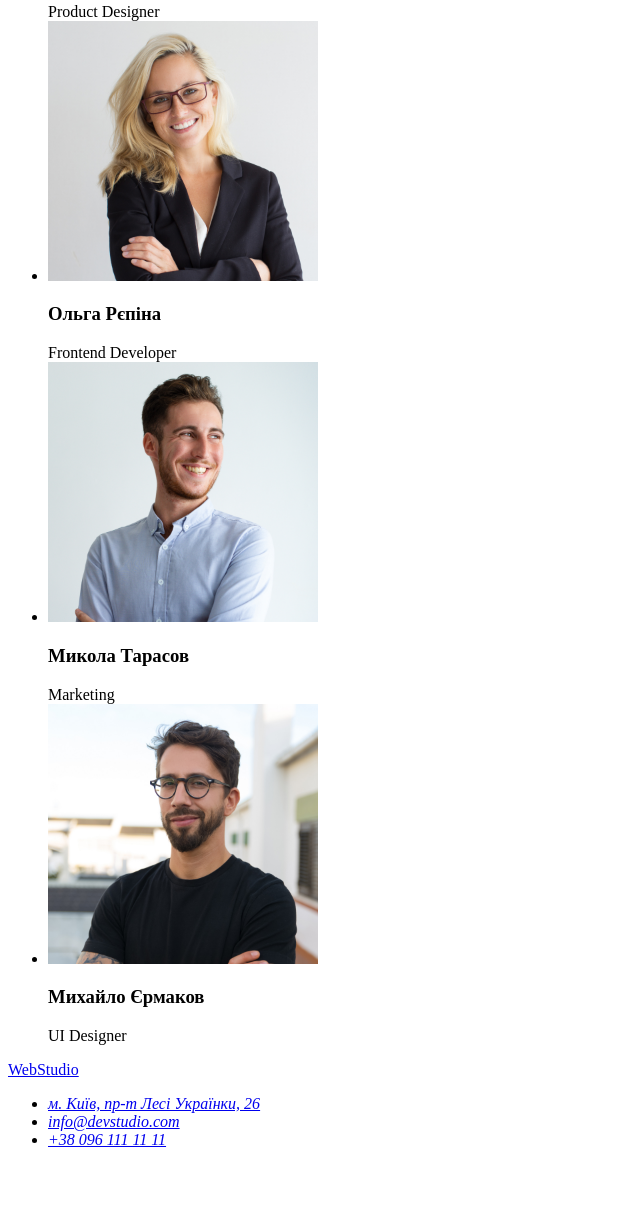
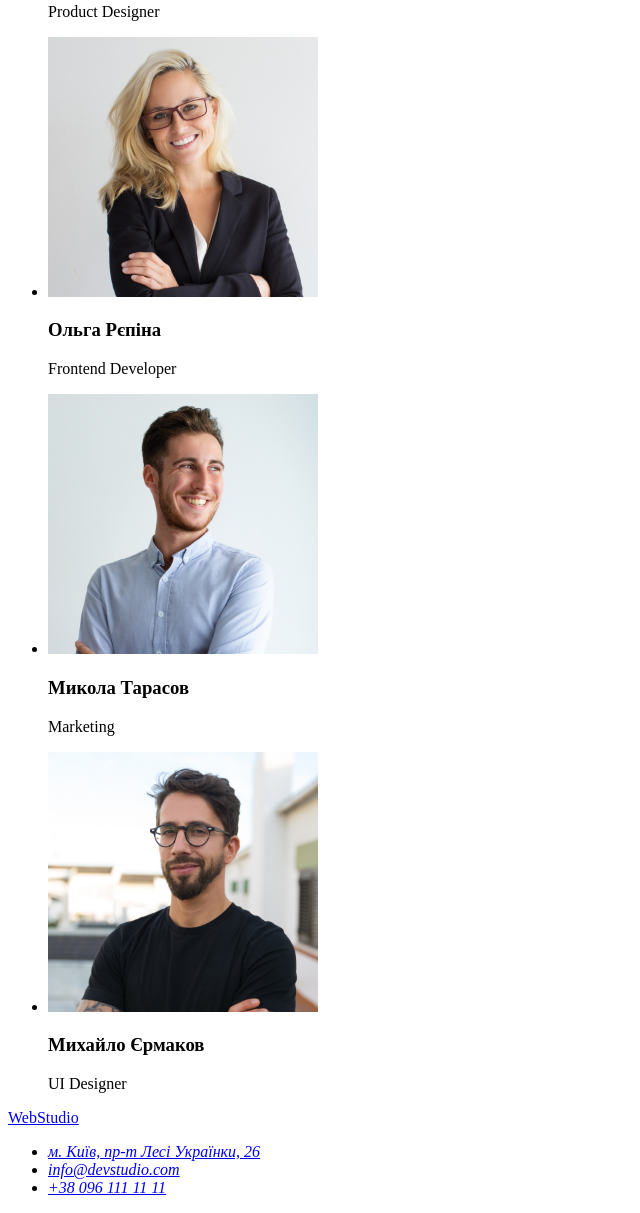
Before and after one commit to Olena-Chemyrys/goit-markup-hw-01, a plain HTML site: page index.html in a window 1280 px wide. Shown: the part 1334-2547 px from the top of the page, without its empty margins (0-640 px from the left). Before the commit the page ends 2499 px from the top, so only its background shows below. Drawn offline with Linux system fonts and the light colour scheme.

Commit message:
changes in header, section

```diff
--- a/index.html
+++ b/index.html
@@ -9,9 +9,9 @@
   <body>
     <!--Header-->
     <header>
+      <!--/-->
+      <a href="#"><span class="accent">Web</span> <span>Studio</span> </a>
       <nav>
-        <!--/-->
-        <a href="#"> WebStudio </a>
         <ul>
           <!--тут мають бути ссилки-->
           <li><a href="">Студія</a></li>
@@ -108,7 +108,7 @@
                 height="260"
               />
               <h3>Ігор Дем'яненко</h3>
-              <span>Product Designer</span>
+              <p>Product Designer</p>
             </div>
           </li>
           <li>
@@ -120,7 +120,7 @@
                 height="260"
               />
               <h3>Ольга Рєпіна</h3>
-              <span>Frontend Developer</span>
+              <p>Frontend Developer</p>
             </div>
           </li>
           <li>
@@ -132,7 +132,7 @@
                 height="260"
               />
               <h3>Микола Тарасов</h3>
-              <span>Marketing</span>
+              <p>Marketing</p>
             </div>
           </li>
           <li>
@@ -144,7 +144,7 @@
                 height="260"
               />
               <h3>Михайло Єрмаков</h3>
-              <span>UI Designer</span>
+              <p>UI Designer</p>
             </div>
           </li>
         </ul>
```
